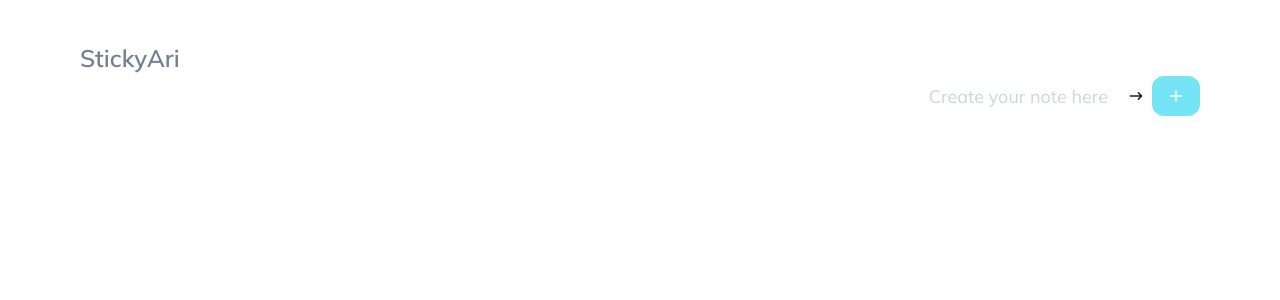
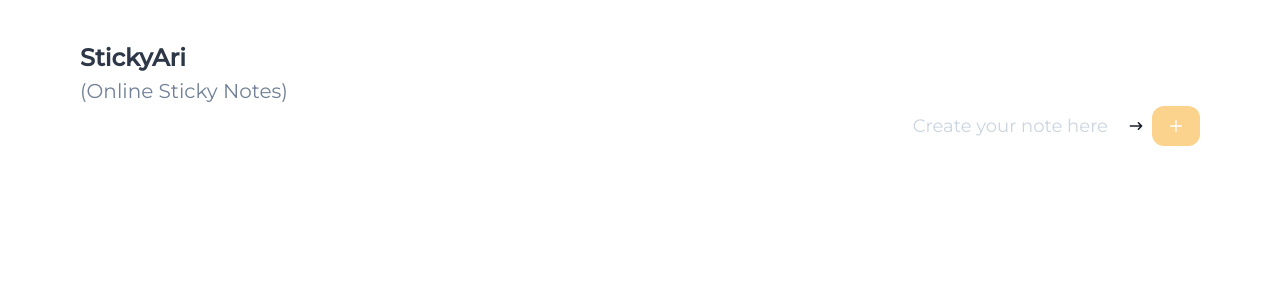
Before and after one commit to mmazzariello/StickyAri, a Next.js app: page / in a window 1280 px wide. Shown: the top 300 px of the page. Built offline with nearby package versions, Linux system fonts and the light colour scheme.

Commit message:
add style in header and notes

```diff
--- a/pages/_app.js
+++ b/pages/_app.js
@@ -8,7 +8,7 @@ function MyApp({ Component, pageProps }) {
       <Head>
         <link rel="preconnect" href="https://fonts.gstatic.com" />
         <link
-          href="https://fonts.googleapis.com/css2?family=Mulish:ital,wght@0,200;0,300;0,400;0,500;0,600;0,700;0,800;0,900;1,200;1,300;1,400;1,500;1,600;1,700;1,800;1,900&display=swap"
+          href="https://fonts.googleapis.com/css2?family=Montserrat:wght@100;200;300;400;500&display=swap"
           rel="stylesheet"
         />
       </Head>
--- a/src/Home.js
+++ b/src/Home.js
@@ -59,7 +59,7 @@ export default function Home() {
       height="100%"
       ref={pageConstraintsRef}
       marginX={["5", "5", "5", "20"]}
-      marginY={["5", "5", "5", "10"]}
+      marginY={["6", "6", "10", "10"]}
       // border="2px solid blue"
     >
       <Head>
@@ -68,11 +68,18 @@ export default function Home() {
       </Head>
       <Box>
         <Text
-          fontSize={["sm", "sm", "md", "2xl"]}
-          color="gray.500"
+          fontSize={["xl", "xl", "2xl", "2xl"]}
+          color="gray.700"
           fontWeight="semibold"
         >
           StickyAri
+        </Text>
+        <Text
+          fontSize={["md", "md", "xl", "xl"]}
+          color="gray.500"
+          fontWeight="normal"
+        >
+          (Online Sticky Notes)
         </Text>
         <Box
           display="flex"
@@ -93,7 +100,7 @@ export default function Home() {
           <Box>
             <Button
               onClick={handleAddNote}
-              backgroundColor="cyan.300"
+              backgroundColor="orange.200"
               color="white"
               borderRadius="xl"
             >
@@ -152,10 +159,11 @@ const Note = ({ note, onUpdateNote, onDelete, pageConstraintsRef }) => {
       }}
     >
       <Box
-        backgroundColor="yellow.50"
+        backgroundColor="orange.50"
         boxShadow="lg"
         overflow="hidden"
         minWidth="100px"
+        maxWidth={["200px", "200px", "300px", "300px"]}
         minHeight="100px"
         borderRadius="md"
         padding="4"
@@ -177,7 +185,7 @@ const Note = ({ note, onUpdateNote, onDelete, pageConstraintsRef }) => {
             icon={<HiOutlineTrash />}
             variant="ghost"
             size="sm"
-            colorScheme="red"
+            colorScheme="orange"
             onClick={() => onDelete(note.id)}
           />
         </Box>
--- a/src/theme.js
+++ b/src/theme.js
@@ -10,7 +10,7 @@ const theme = extendTheme({
         backgroundColor: "white",
         height: "100%",
         minHeight: "100%",
-        fontFamily: "Mulish, Helvetica, Arial, sans-serif",
+        fontFamily: "Montserrat, sans-serif",
       },
       "#__next": {
         height: "100%",
```
